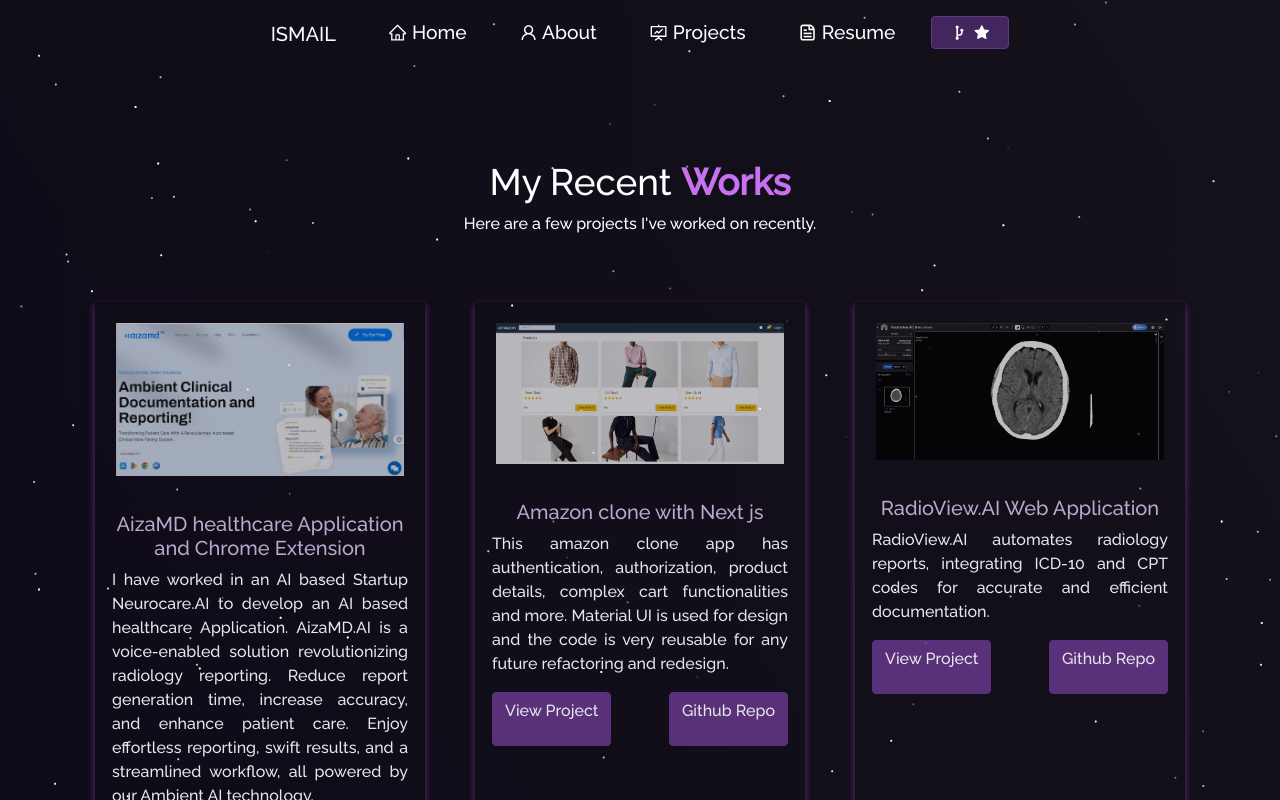
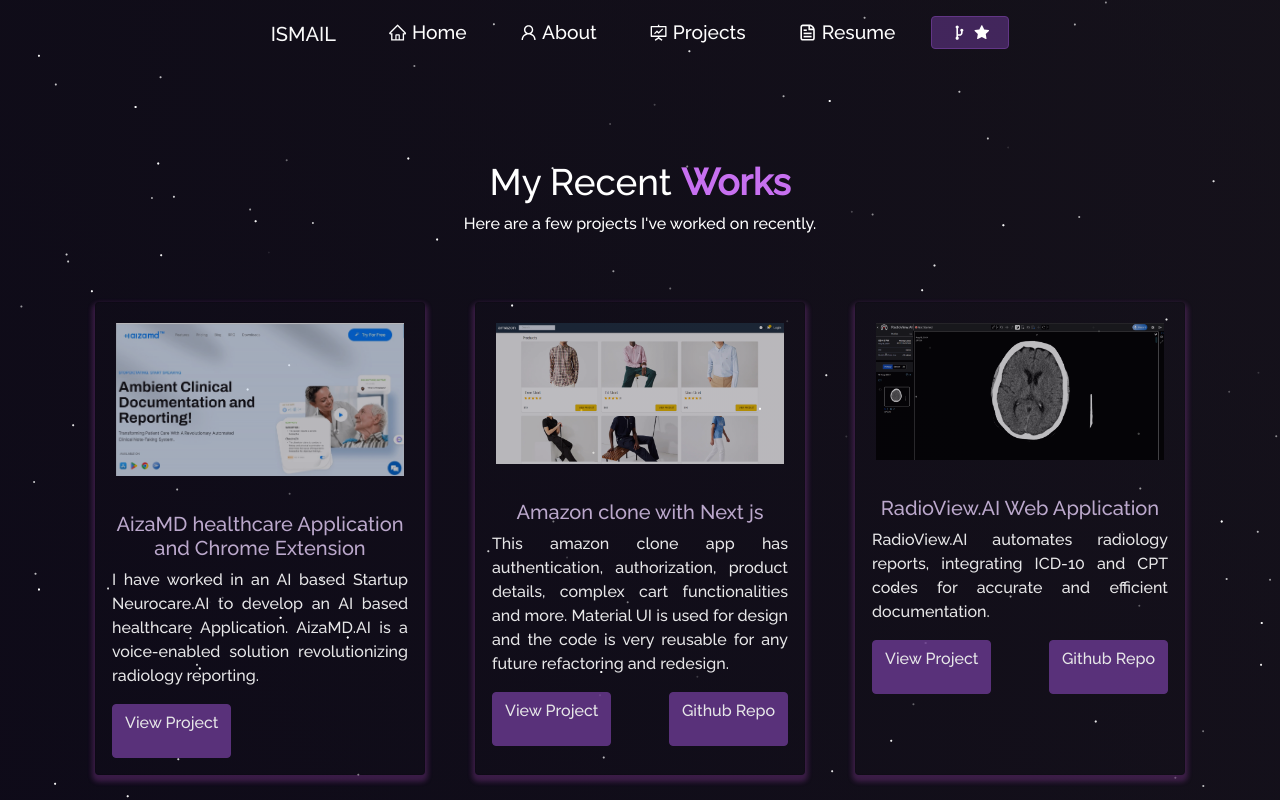
Before and after one commit to isa-mohammad/react-portfolio, a React (Create React App) app: page /project in a window 1280 px wide. Shown: the top 800 px of the page. Built offline with nearby package versions, Linux system fonts and the light colour scheme.

Commit message:
updated content

```diff
--- a/src/components/Projects/Projects.js
+++ b/src/components/Projects/Projects.js
@@ -33,7 +33,7 @@
               git="https://github.com/Isa-Ismail/data-table-app"
               isBlog={false}
               title="AizaMD healthcare Application and Chrome Extension"
-              description="I have worked in an AI based Startup Neurocare.AI to develop an AI based healthcare Application. AizaMD.AI is a voice-enabled solution revolutionizing radiology reporting. Reduce report generation time, increase accuracy, and enhance patient care. Enjoy effortless reporting, swift results, and a streamlined workflow, all powered by our Ambient AI technology."
+              description="I have worked in an AI based Startup Neurocare.AI to develop an AI based healthcare Application. AizaMD.AI is a voice-enabled solution revolutionizing radiology reporting."
               link="https://aizamd.ai/"
             />
           </Col>
@@ -52,7 +52,7 @@
           <Col md={4} className="project-card">
             <ProjectCard
               imgPath={editor}
-
+              git="https://github.com/Isa-Ismail/data-table-app"
               isBlog={false}
               title="RadioView.AI Web Application"
               description="RadioView.AI automates radiology reports, integrating ICD-10 and CPT codes for accurate and efficient documentation."
```
